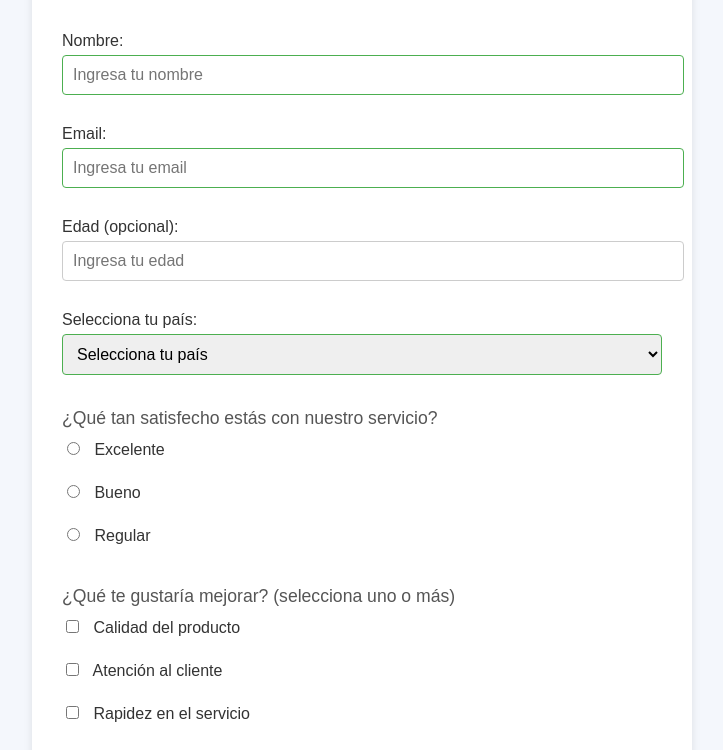
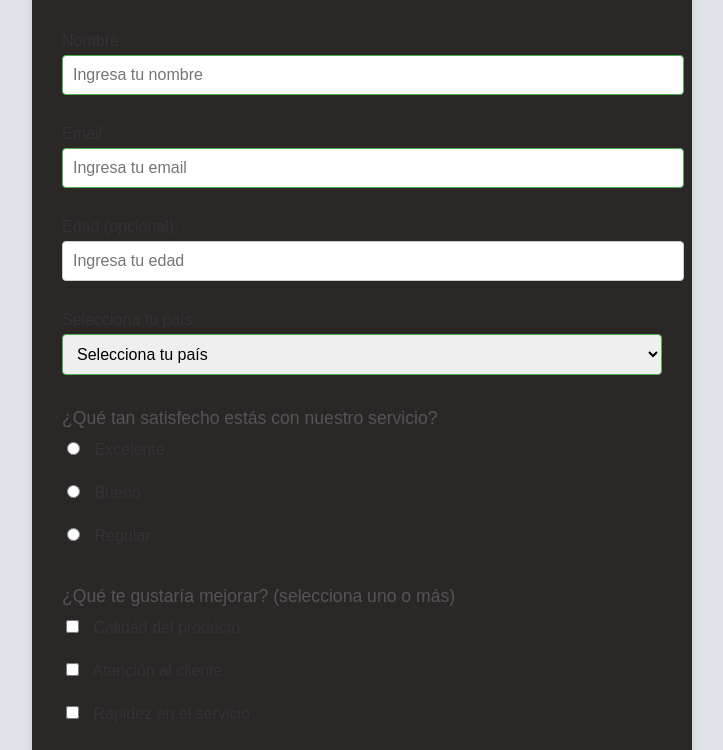
Before and after one commit to ImSebastianRG/PoLloBLUE, a plain HTML site: page index.html in a window 1280 px wide. Shown: the part 143-893 px from the top of the page, without its empty margins (278-1001 px from the left). Drawn offline with Linux system fonts and the light colour scheme.

Commit message:
Cambio de color

```diff
--- a/style.css
+++ b/style.css
@@ -1,7 +1,7 @@
 /* Estilo general para la página */
 body {
     font-family: Arial, sans-serif;
-    background-color: #f4f7fc;
+    background-color: #e0e3e7;
     margin: 0;
     padding: 0;
     display: flex;
@@ -12,7 +12,7 @@ body {
 
 /* Contenedor principal */
 main {
-    background-color: #ffffff;
+    background-color: #2c2727;
     padding: 30px;
     border-radius: 8px;
     box-shadow: 0 4px 8px rgba(0, 0, 0, 0.1);
```
